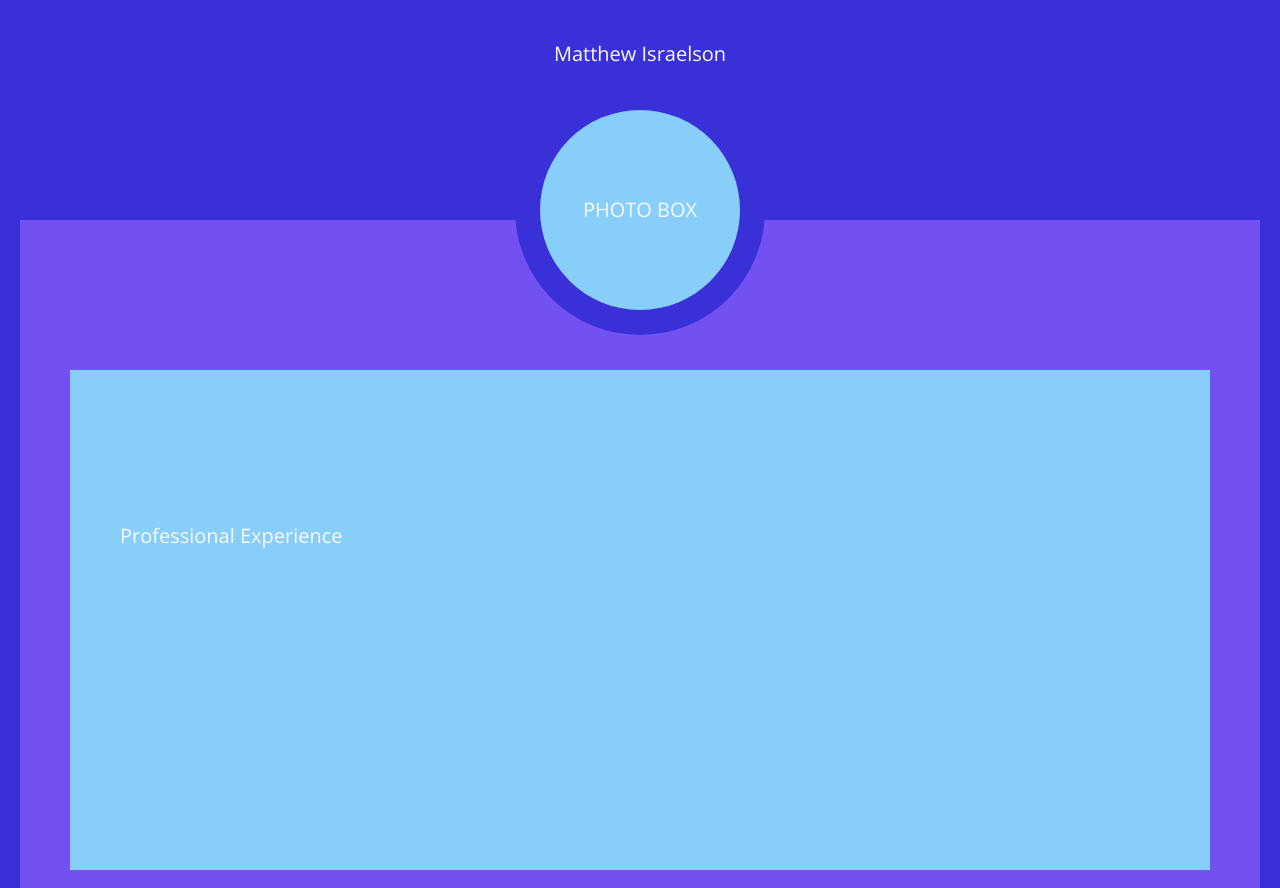
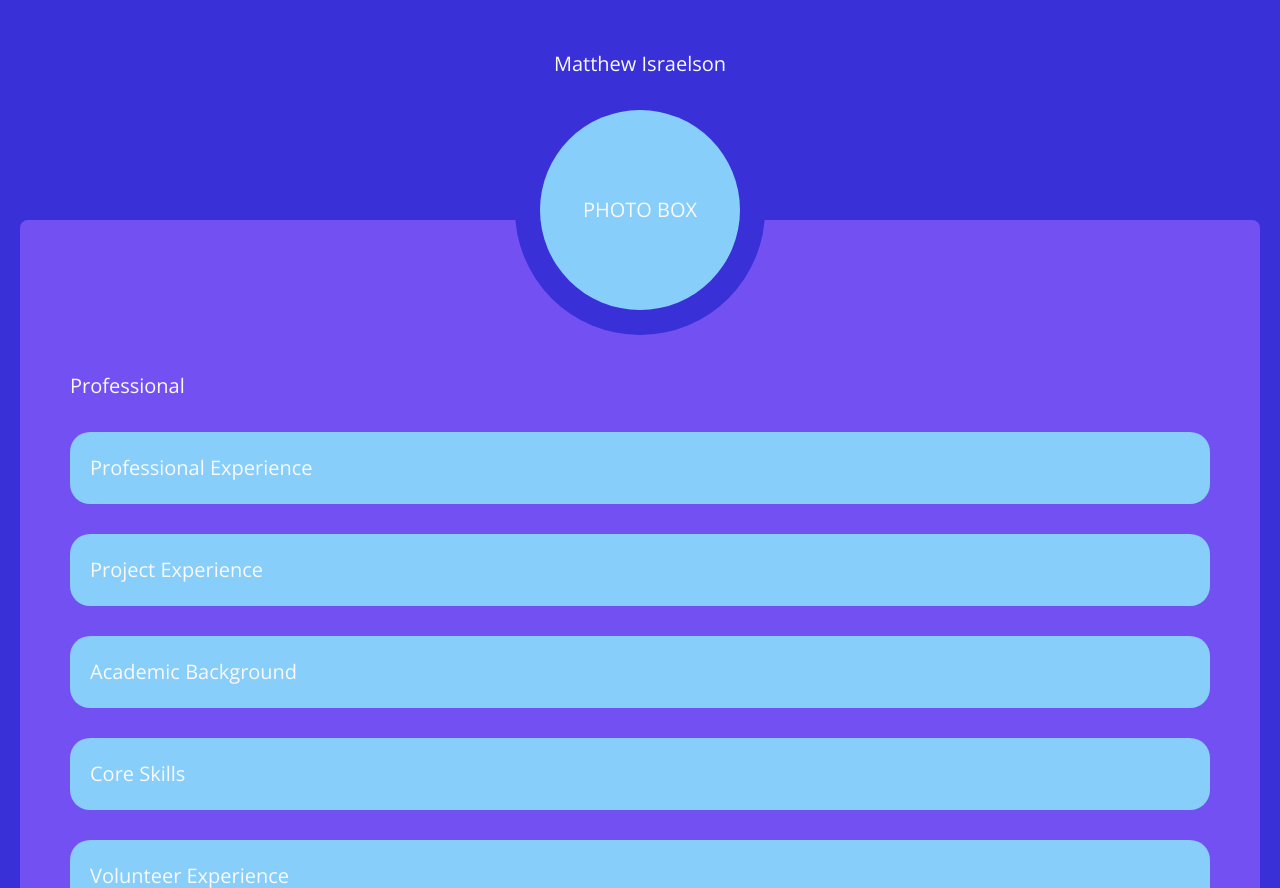
Before and after one commit to misraelson/resume-site, a website: page index.html in a window 1280 px wide. Shown: the top 888 px of the page. Drawn offline with nearby package versions, Linux system fonts and the light colour scheme.

Commit message:
Switch to implicit grid

```diff
--- a/index.html
+++ b/index.html
@@ -20,11 +20,12 @@
         </div>
       </div>
       <section class="info">
-        <div class="info box-1">Professional Experience</div>
-        <div class="info box-2">Project Experience</div>
-        <div class="info box-3">Academic Background</div>
-        <div class="info box-4">Core Skills</div>
-        <div class="info box-5">Volunteer Experience</div>
+        Professional
+        <div class="box box-1">Professional Experience</div>
+        <div class="box box-2">Project Experience</div>
+        <div class="box box-3">Academic Background</div>
+        <div class="box box-4">Core Skills</div>
+        <div class="box box-5">Volunteer Experience</div>
       </section>
     </div>
   </body>
--- a/sass/_layout.scss
+++ b/sass/_layout.scss
@@ -1,5 +1,5 @@
 .container {
-  height: 100vh;
+  height: 100%;
   font-size: 2rem;
   text-align: left;
   padding: 2rem;
@@ -11,7 +11,7 @@
   grid-gap: 2rem;
 
   & > * {
-    padding: 1rem;
+    // padding: 1rem;
   }
 
   // MEDIA QUERIES
@@ -71,47 +71,50 @@
   grid-column: grid-start / grid-end;
   background-color: var(--color-primary-dark);
   padding: 15rem 5rem 5rem 5rem;
-  // clip-path: polygon(0% 0%, 40% 0%, 50% 5%, 60% 0%, 100% 0%, 100% 100%, 0% 100%);
-
-
+  border-radius: 8px;
 
   display: grid;
   grid-template-columns:  [info-start] 1fr [info-end];
-  grid-template-rows: repeat(5, 1fr);
-  grid-gap: 3.5rem;
+  // grid-template-rows: repeat(5, 1fr);
+  grid-gap: 3rem;
   justify-content: center;
 
-
-  &.box-1 {
+  .box-1 {
     background-color: lightskyblue;
     grid-column: info-start / info-end;
-    grid-row: 1 / 2;
+    // grid-row: 1 / 2;
   }
 
-  &.box-2 {
+  .box-2 {
     background-color: lightskyblue;
     grid-column: info-start / info-end;
-    grid-row: 2 / 3;
+    // grid-row: 2 / 3;
   }
 
-  &.box-3 {
+  .box-3 {
     background-color: lightskyblue;
     grid-column: info-start / info-end;
-    grid-row: 3 / 4;
+    // grid-row: 3 / 4;
   }
 
-  &.box-4 {
+  .box-4 {
     background-color: lightskyblue;
     grid-column: info-start / info-end;
-    grid-row: 4 / 5
+    // grid-row: 4 / 5
   }
 
-  &.box-5 {
+  .box-5 {
     background-color: lightskyblue;
     grid-column: info-start / info-end;
-    grid-row: 5 / 6;
+    // grid-row: 5 / 6;
   }
 }
+
+.box {
+  border-radius: 2rem;
+  padding: 2rem;
+}
+
 
 
 // align-items: center; // STRETCH / center / end / start
```
Also changed, not shown: css/style.css. Lines whose indentation alone changed are shown as unchanged.
